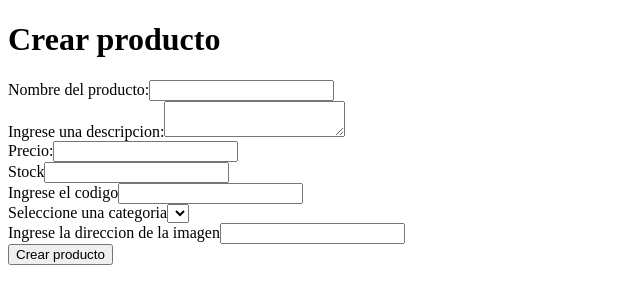
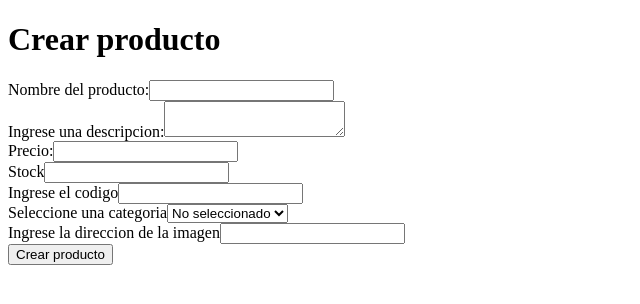
Before and after one commit to Matu-Dev-JS/UTN_TM_PWI, a React (Vite) app in the folder clase-25/: page /product/new in a window 1280 px wide. Shown: the top 304 px of the page, without its empty margins (0-640 px from the left). Built offline with nearby package versions, Linux system fonts and the light colour scheme.

Commit message:
product form

```diff
--- a/clase-25/src/Pages/NewProduct/NewProduct.jsx
+++ b/clase-25/src/Pages/NewProduct/NewProduct.jsx
@@ -1,4 +1,4 @@
-import React from 'react'
+import React, { useState } from 'react'
 import { useGlobalContext } from '../../Context/GlobalContext'
 
 const NewProduct = () => {
@@ -9,6 +9,17 @@ const NewProduct = () => {
         'hogar',
         'deportes'
     ]
+    const [formValues, setFormValues] = useState(
+        {
+            categoria: ''
+        }
+    )
+    const handleChangeValue = (e) => {
+        const nameInput = e.target.name
+        const selectedOption = e.target.value
+        setFormValues({...formValues, [nameInput]: selectedOption})
+    }
+    console.log(formValues)
   return (
     <div>
         <h1>Crear producto</h1>
@@ -35,10 +46,21 @@ const NewProduct = () => {
             </div>
             <div>
                 <label htmlFor="categoria">Seleccione una categoria</label>
-                <select name="categoria" id="categoria">
-                    {CATEGORIAS_DISPONIBLES.map((categoria, index) => {
-                        <option key={index + categoria} value={categoria}>{categoria}</option>
-                    }) }
+                <select
+                    name="categoria"
+                    id="categoria"
+                    onChange={handleChangeValue}
+                    value={formValues.categoria}
+                >
+                    {CATEGORIAS_DISPONIBLES.map((categoria, index) =>
+                        <option
+                            key={index + categoria}
+                            value={categoria}
+                        >
+                            {categoria}
+                        </option>
+                    ) }
+                    <option value={''} disabled>No seleccionado</option>
                 </select>
             </div>
             <div>
```
